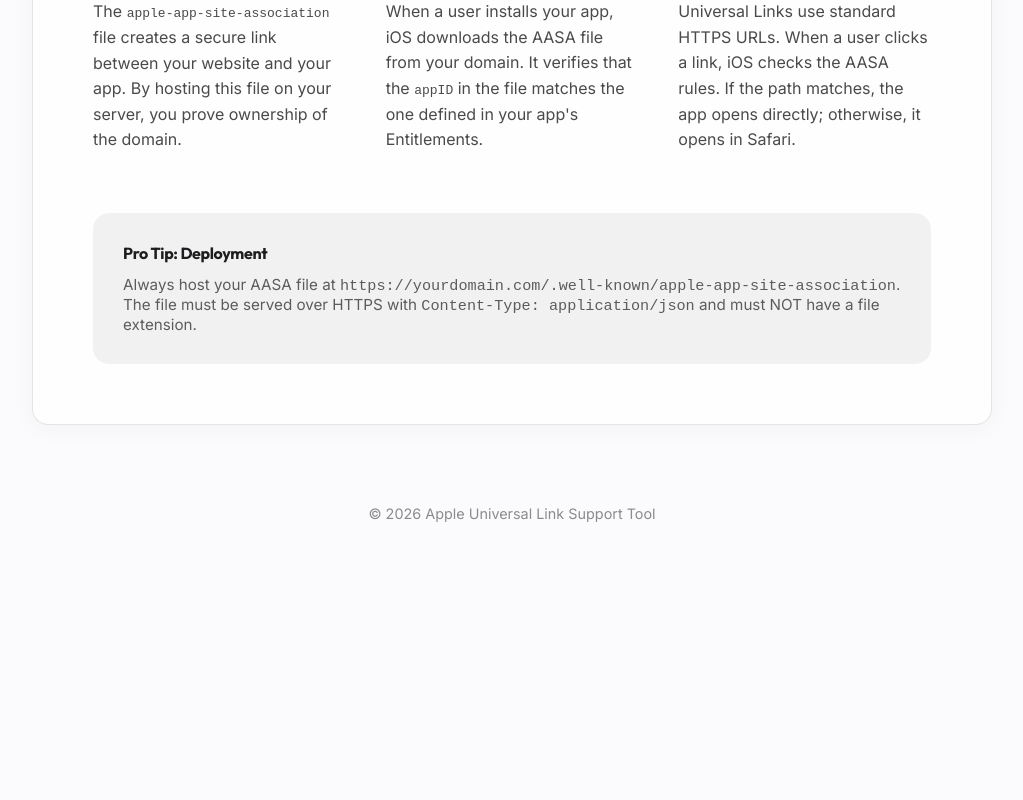
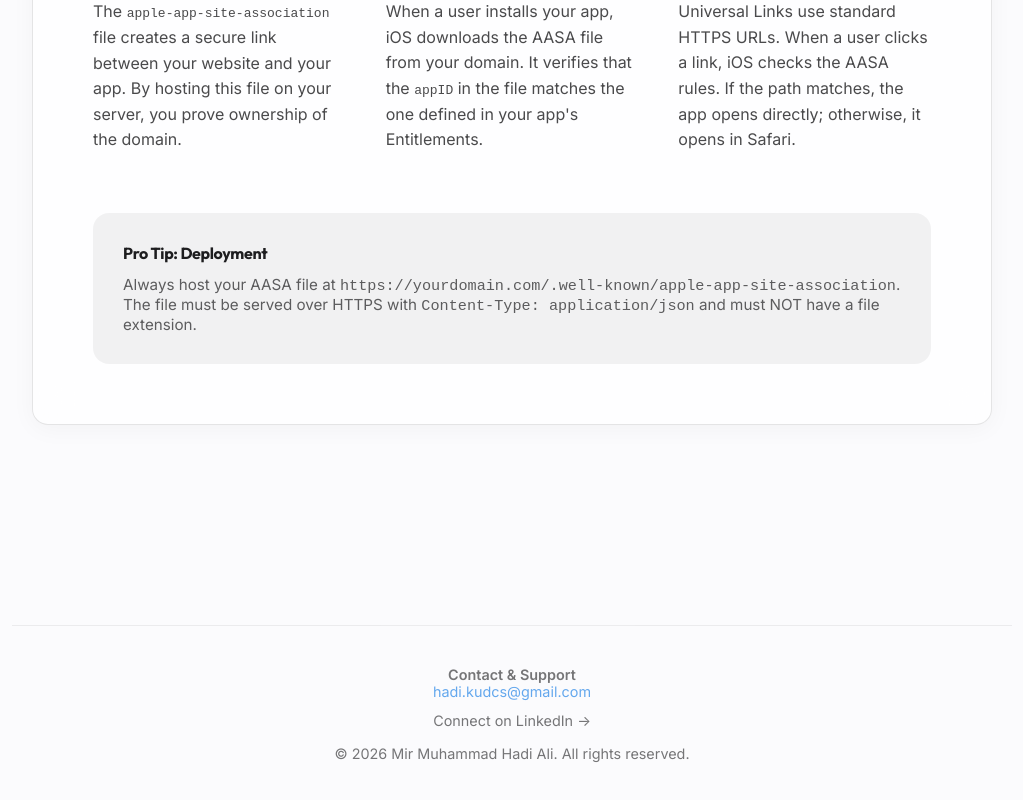
Before and after one commit to mirhadiali/aasa-generator, a Next.js app: page / in a window 1280 px wide. Shown: the part 844-1644 px from the top of the page, without its empty margins (128-1151 px from the left). Before the commit the page ends 1446 px from the top, so only its background shows below. Built offline with nearby package versions, Linux system fonts and the light colour scheme.

Commit message:
Add contact info and copyright footer

```diff
--- a/app/layout.tsx
+++ b/app/layout.tsx
@@ -18,6 +18,7 @@ export const metadata: Metadata = {
 };
 
 import Navbar from "@/components/Navbar";
+import Footer from "@/components/Footer";
 
 export default function RootLayout({
   children,
@@ -29,6 +30,7 @@ export default function RootLayout({
       <body className={`${geistSans.variable} ${geistMono.variable}`}>
         <Navbar />
         {children}
+        <Footer />
       </body>
     </html>
   );
--- a/app/page.tsx
+++ b/app/page.tsx
@@ -55,9 +55,6 @@ export default function Home() {
         </div>
       </section>
 
-      <footer style={{ textAlign: 'center', opacity: 0.5, fontSize: '0.9rem', paddingBottom: '40px' }}>
-        <p>&copy; {new Date().getFullYear()} Apple Universal Link Support Tool</p>
-      </footer>
     </main>
   );
 }
--- /dev/null
+++ b/components/Footer.tsx
@@ -0,0 +1,28 @@
+import Link from 'next/link';
+
+export default function Footer() {
+    return (
+        <footer style={{
+            marginTop: 'auto',
+            textAlign: 'center',
+            opacity: 0.6,
+            fontSize: '0.9rem',
+            padding: '40px 20px',
+            borderTop: '1px solid var(--card-border)',
+            width: '100%',
+            maxWidth: '1000px',
+            margin: '80px auto 0 auto'
+        }}>
+            <div style={{ marginBottom: '12px' }}>
+                <p style={{ fontWeight: 600 }}>Contact & Support</p>
+                <a href="mailto:hadi.kudcs@gmail.com" style={{ color: 'var(--primary)', textDecoration: 'none' }}>hadi.kudcs@gmail.com</a>
+            </div>
+            <div style={{ marginBottom: '16px' }}>
+                <Link href="/mirhadiali" target="_blank" style={{ color: 'var(--foreground)', textDecoration: 'none', transition: 'opacity 0.2s' }}>
+                    Connect on LinkedIn →
+                </Link>
+            </div>
+            <p>&copy; {new Date().getFullYear()} Mir Muhammad Hadi Ali. All rights reserved.</p>
+        </footer>
+    );
+}
```
